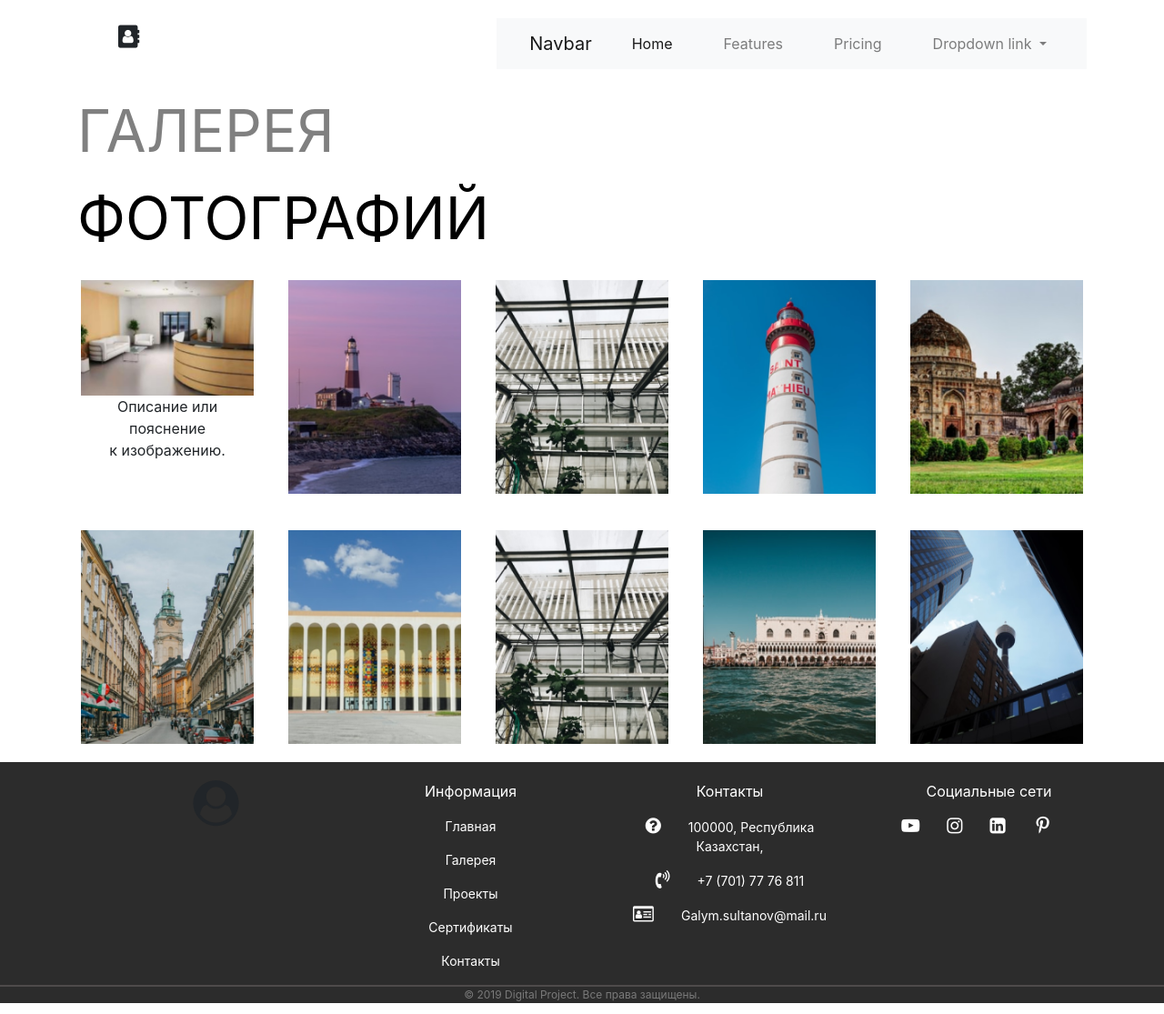
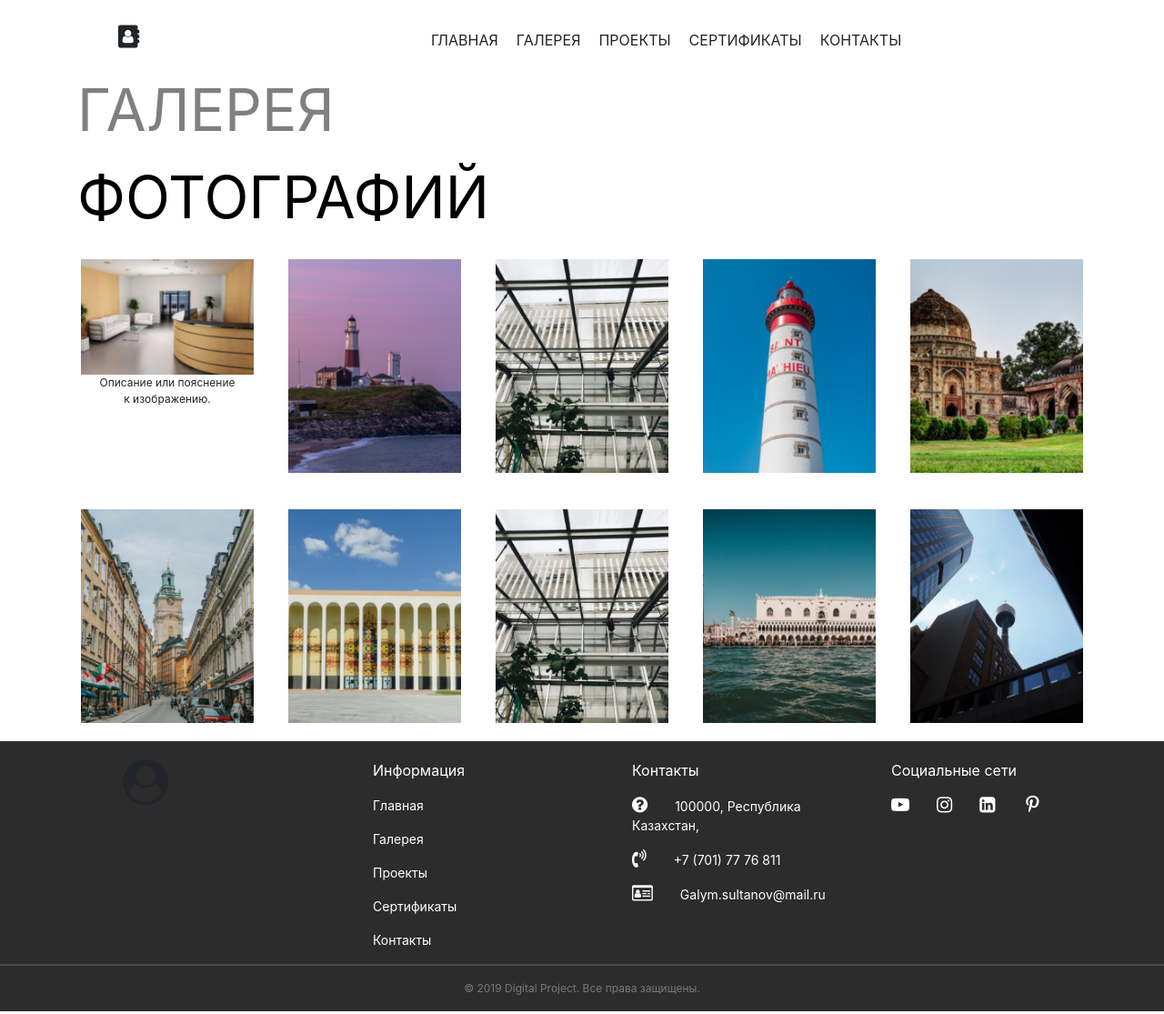
Before and after one commit to abasfn/javascript, a website: page index.html in a window 1280 px wide. Shown: the whole page at 91% size. Drawn offline with nearby package versions, Linux system fonts and the light colour scheme.

Commit message:
add project3

```diff
--- a/index.css
+++ b/index.css
@@ -1,3 +1,20 @@
+.ul-menu{
+    display: flex;
+    flex-direction: row;
+    margin-left: -41px;
+    margin-top: 12px;
+}
+.li-menu{
+    margin: 0px 10px;
+}
+
+.fa.fa-address-book{
+    margin-top: 8px;
+font-size: 25px;
+
+margin-bottom: 20px;
+}
+
 .titel1 {
     font-size: 64px;
     color: gray;
@@ -14,7 +31,9 @@
     font-size: 24px;
     display: inline;
 }
-
+.paragraf1{
+    font-size: 12px;
+}
 .number2 {
     font-size: 24px;
     display: inline;
@@ -40,7 +59,7 @@ img {
     margin-left: 45px;
 }
 
-.container {}
+
 
 .footer {
     margin: auto;
@@ -55,6 +74,7 @@ img {
 }
 
 .paragraf {
+    padding: 16px 0px;
     text-align: center;
     font-size: 12px;
     color: rgba(200, 200, 200, 0.5);
@@ -87,9 +107,7 @@ ul li {
     list-style: none;
 }
 
-.col-md {
-    text-align: center;
-}
+
 
 a {
     margin: 0px 20px;
--- a/index.html
+++ b/index.html
@@ -12,41 +12,18 @@
     <title>Document</title>
 </head>
 <html>
-<div class="container">
+    <div class="container" style="margin-top: 20px;">
         <div class="row">
-        <div class="col"><i class="fa fa-address-book" aria-hidden="true"></i></div>
-        <div class="col">
-            <nav class="navbar navbar-expand-lg navbar-light bg-light">
-                <a class="navbar-brand" href="#">Navbar</a>
-                <button class="navbar-toggler" type="button" data-toggle="collapse" data-target="#navbarNavDropdown"
-                    aria-controls="navbarNavDropdown" aria-expanded="false" aria-label="Toggle navigation">
-                    <span class="navbar-toggler-icon"></span>
-                </button>
-                <div class="collapse navbar-collapse" id="navbarNavDropdown">
-                    <ul class="navbar-nav">
-                        <li class="nav-item active">
-                            <a class="nav-link" href="#">Home <span class="sr-only">(current)</span></a>
-                        </li>
-                        <li class="nav-item">
-                            <a class="nav-link" href="#">Features</a>
-                        </li>
-                        <li class="nav-item">
-                            <a class="nav-link" href="#">Pricing</a>
-                        </li>
-                        <li class="nav-item dropdown">
-                            <a class="nav-link dropdown-toggle" href="#" id="navbarDropdownMenuLink" role="button"
-                                data-toggle="dropdown" aria-haspopup="true" aria-expanded="false">
-                                Dropdown link
-                            </a>
-                            <div class="dropdown-menu" aria-labelledby="navbarDropdownMenuLink">
-                                <a class="dropdown-item" href="#">Action</a>
-                                <a class="dropdown-item" href="#">Another action</a>
-                                <a class="dropdown-item" href="#">Something else here</a>
-                            </div>
-                        </li>
+            <div class="col-xl-4 col-lg-4 "><i class="fa fa-address-book" aria-hidden="true"></i></div>
+            <div class="col-xl-8 col-lg-8  ">
+            <ul class="ul-menu">
+    <li class="li-menu">ГЛАВНАЯ</li>
+    <li class="li-menu">ГАЛЕРЕЯ</li>
+    <li class="li-menu">ПРОЕКТЫ</li>
+    <li class="li-menu">СЕРТИФИКАТЫ</li>
+    <li class="li-menu">КОНТАКТЫ</li>
+
             </ul>
-                </div>
-            </nav>
             </div>
 
         </div>
```
Lines whose indentation alone changed are shown as unchanged.
